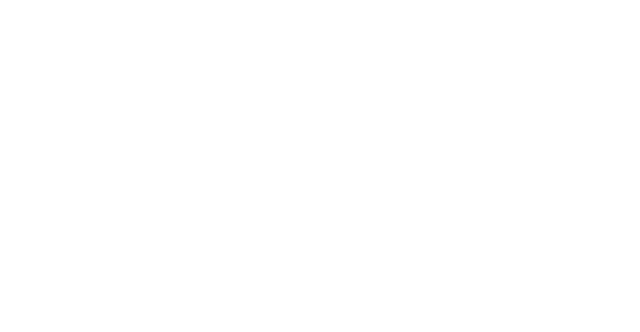
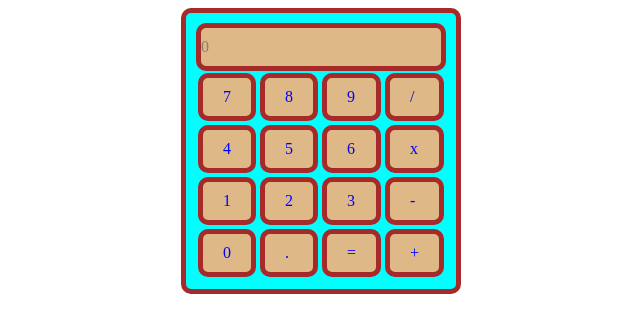
Before and after one commit to CuongChuck/JS-Calculator, a plain HTML site: page page/index.html in a window 1280 px wide. Shown: the whole page, without its empty margins (319-959 px from the left). Drawn offline with Linux system fonts and the light colour scheme.

Commit message:
Implement design of calculator

```diff
--- a/page/index.html
+++ b/page/index.html
@@ -6,6 +6,24 @@
         <script src="../scripts/script.js"></script>
     </head>
     <body>
-
+        <div class="calculator">
+            <div class="input-bar">0</div>
+            <div class="button">7</div>
+            <div class="button">8</div>
+            <div class="button">9</div>
+            <div class="button">/</div>
+            <div class="button">4</div>
+            <div class="button">5</div>
+            <div class="button">6</div>
+            <div class="button">x</div>
+            <div class="button">1</div>
+            <div class="button">2</div>
+            <div class="button">3</div>
+            <div class="button">-</div>
+            <div class="button">0</div>
+            <div class="button">.</div>
+            <div class="button">=</div>
+            <div class="button">+</div>
+        </div>
     </body>
 </html>
--- a/styles/style.css
+++ b/styles/style.css
@@ -0,0 +1,39 @@
+body {
+    display: flex;
+    justify-content: center;
+    align-items: center;
+}
+
+.calculator {
+    display: grid;
+    grid-template-columns: auto auto auto auto;
+    background-color: aqua;
+    padding: 10px;
+}
+
+.input-bar {
+    grid-column: 1 / 5;
+    padding: 10px 0px;
+    color: gray;
+    font-size: medium;
+}
+
+div {
+    border: 5px solid brown;
+    border-radius: 10px;
+}
+
+div:not(.calculator) {
+    background-color: burlywood;
+}
+
+.button {
+    color: blue;
+    padding: 10px 20px;
+    margin-inline: 2px;
+    margin-block: 2px;
+}
+
+.button:hover {
+    cursor: pointer;
+}
```
